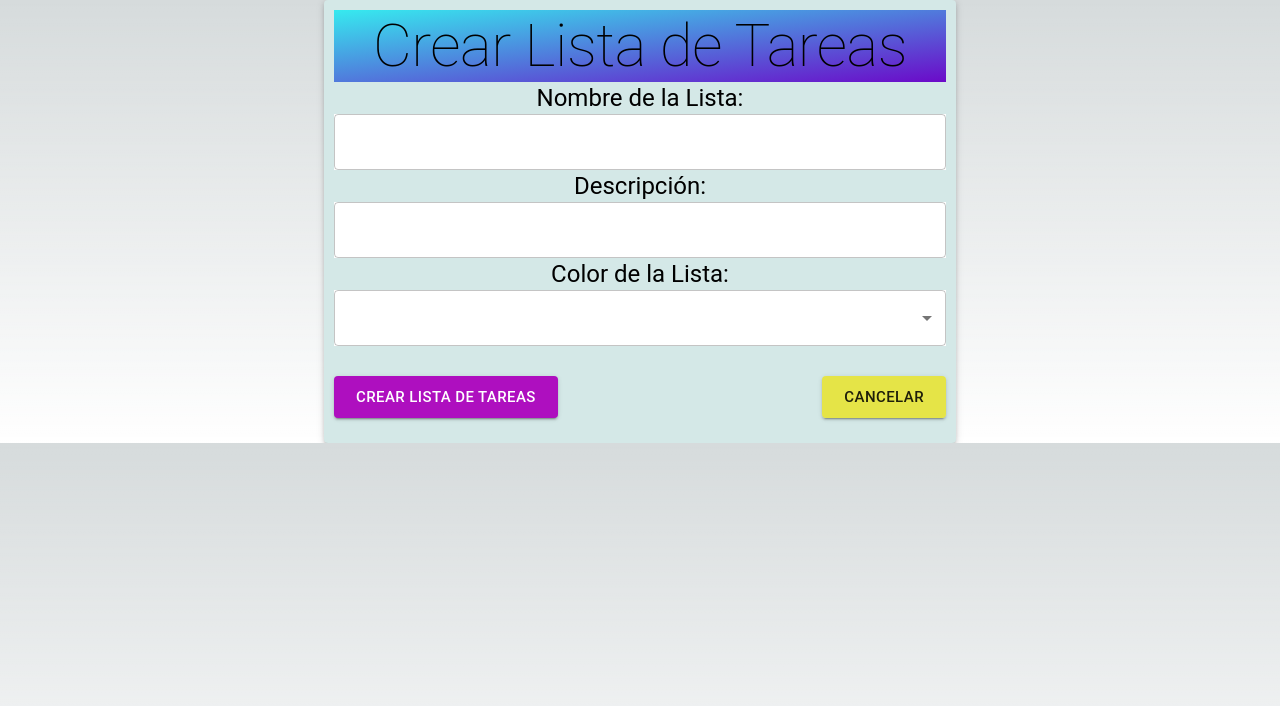
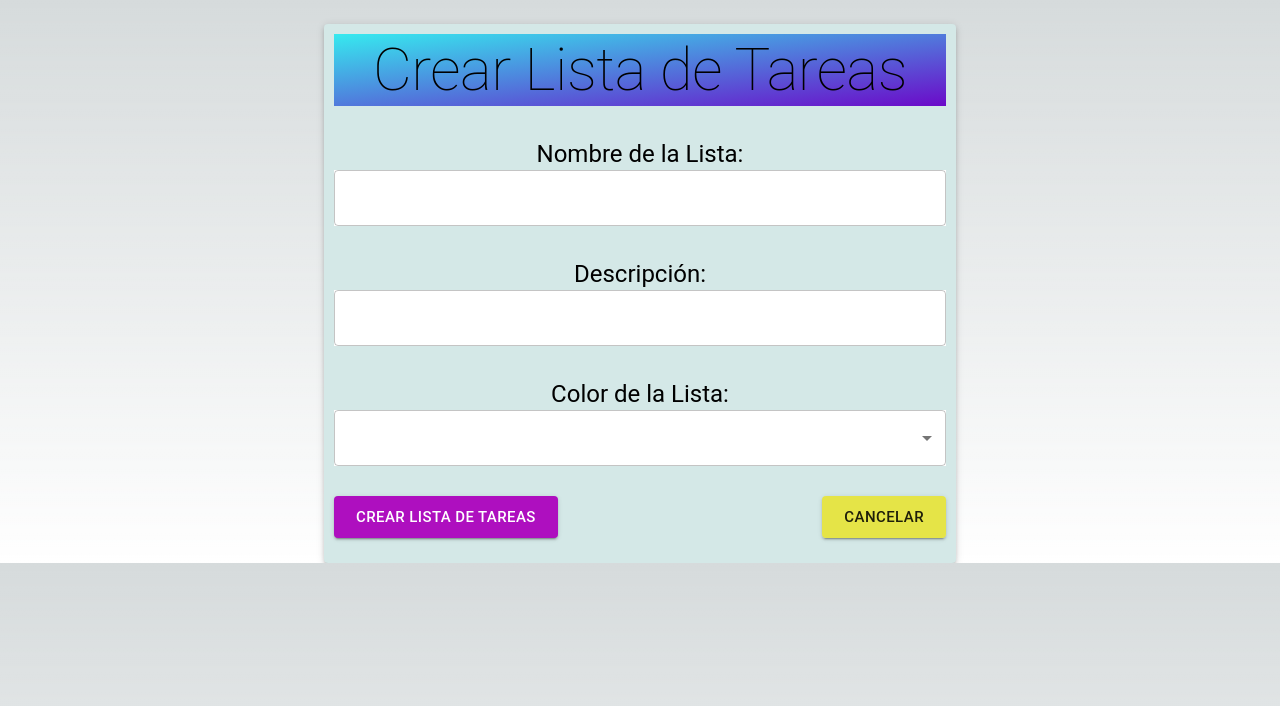
Before and after one commit to ArturGZ/TaskManagementSystem, a Next.js app in the folder create-task-list/: page / in a window 1280 px wide. Shown: the top 706 px of the page. Built offline with nearby package versions, Linux system fonts and the light colour scheme.

Commit message:
standards are adjusted

```diff
--- a/create-task-list/app/page.js
+++ b/create-task-list/app/page.js
@@ -5,7 +5,7 @@ import { Button, TextField, Typography, FormControl, InputLabel, Select, MenuIte
 import { ThemeProvider } from '@mui/material/styles';
 import theme from './styles/theme';
 
-const ListaTareas = () => {
+export default function listaTareas(){
   const [nombreLista, setNombreLista] = useState('');
   const [descripcionLista, setDescripcionLista] = useState('');
   const [colorLista, setColorLista] = useState('');
@@ -31,18 +31,18 @@ const ListaTareas = () => {
 
   return (
     <ThemeProvider theme={theme}>
-      <Grid container spacing={2} justifyContent="center">
+      <Grid container spacing={2} justifyContent="center" pt = {3}>
         <Grid item xs={12} sm={10} md={8} lg={6}>
           <Paper elevation={3} style={{ padding: '10px' }}>
             <Typography variant="h2" sx={{ ...theme.titleText }} align="center">Crear Lista de Tareas</Typography>
-            <Typography variant="h5" sx={{ ...theme.normalText }} align="center">Nombre de la Lista:</Typography>
+            <Typography variant="h5" sx={{ ...theme.normalText }} align="center" pt = {4}>Nombre de la Lista:</Typography>
             <TextField
               sx={{ ...theme.container }}
               fullWidth
               value={nombreLista}
               onChange={handleNombreChange}
             />
-            <Typography variant="h5" sx={{ ...theme.normalText }} align="center">Descripción:</Typography>
+            <Typography variant="h5" sx={{ ...theme.normalText }} align="center" pt = {4}>Descripción:</Typography>
             <TextField
               sx={{ ...theme.container }}
               multiline
@@ -51,7 +51,7 @@ const ListaTareas = () => {
               value={descripcionLista}
               onChange={handleDescripcionChange}
             />
-            <Typography variant="h5" sx={{ ...theme.normalText }} align="center">Color de la Lista:</Typography>
+            <Typography variant="h5" sx={{ ...theme.normalText }} align="center" pt = {4}>Color de la Lista:</Typography>
             <FormControl fullWidth sx={{ ...theme.container }}>
               <Select
                 value={colorLista}
@@ -77,5 +77,3 @@ const ListaTareas = () => {
     </ThemeProvider>
   );
 };
-
-export default ListaTareas;
```
